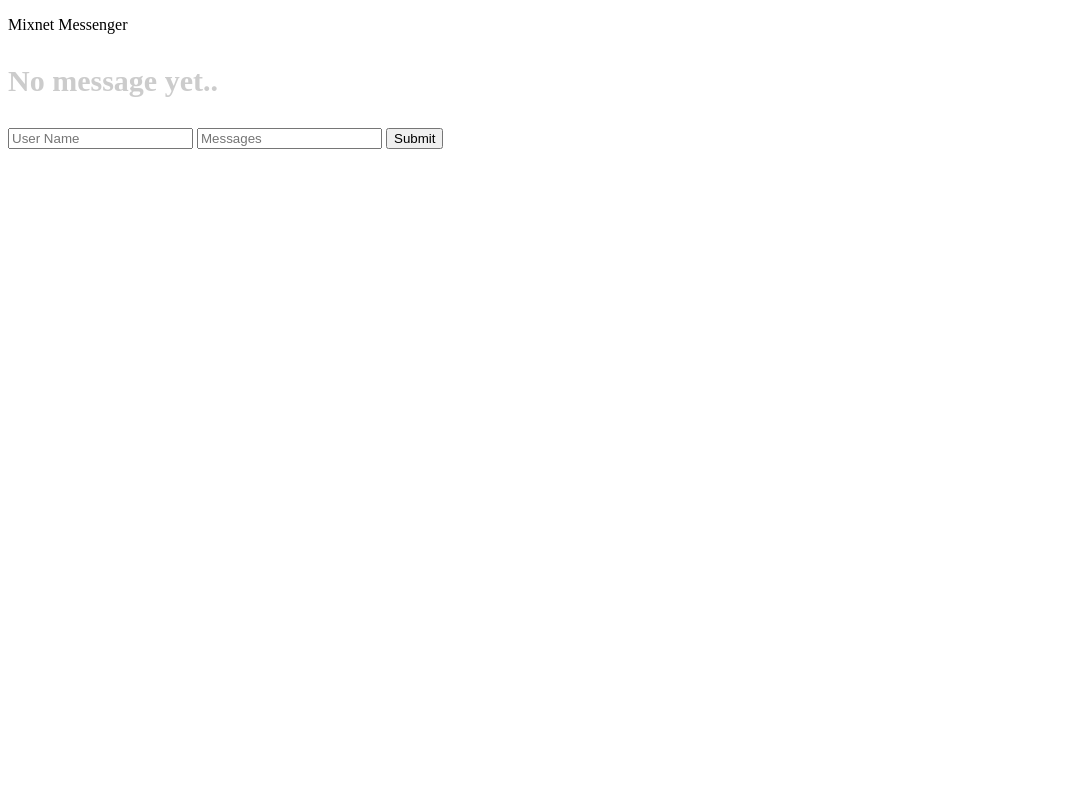
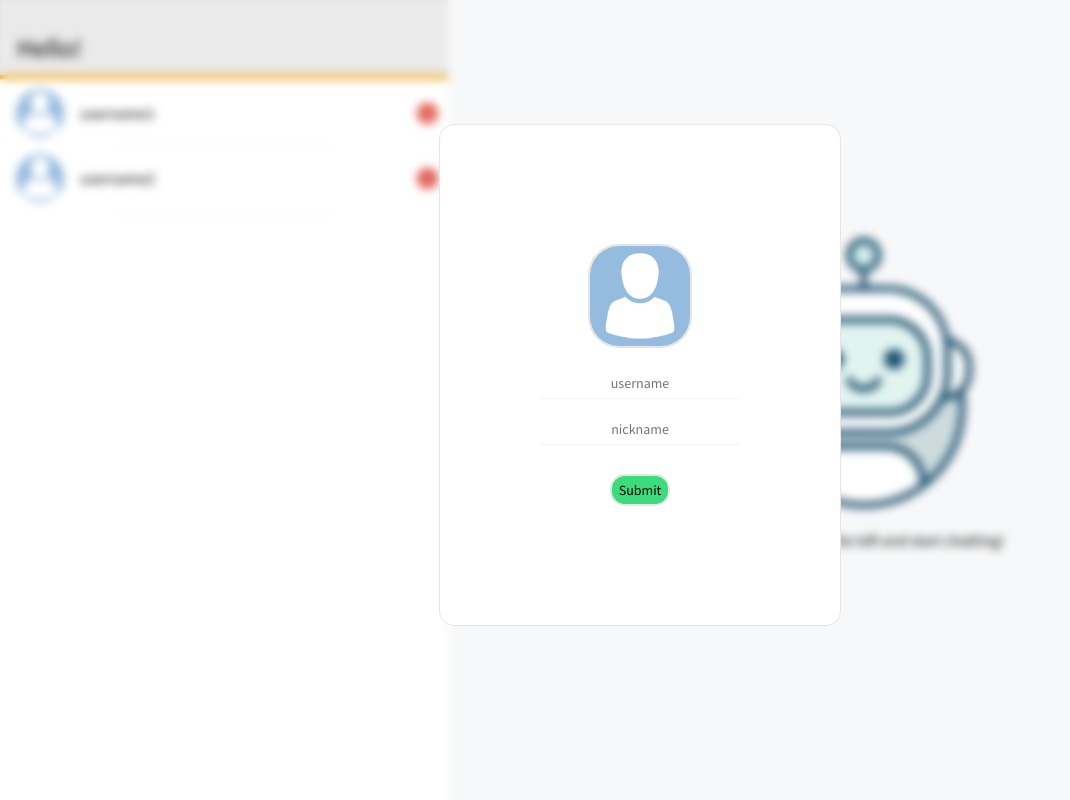
Before and after one commit to ECS153/final-project-beep-beep-boop-boop, a Flask app: page / in a window 1280 px wide. Shown: the whole page, without its empty margins (0-1070 px from the left). Run offline with Flask 2, Linux system fonts and the light colour scheme; some libraries are stand-ins or nearby versions.

Commit message:
Front-end (login, interface after logged in) with corresponding client-to-server action. Still missing: generate html for each online user, chat interface on the right

```diff
--- a/app/server.py
+++ b/app/server.py
@@ -128,6 +128,7 @@ def assign_private_room(data, method=[]):
         close_room(sid)
 
     join_room(request.sid)
+    print(data);
     client[data['username']] = {
         'nickname': data['username'],
         'public_key': data['public_key']
--- a/app/static/main.js
+++ b/app/static/main.js
@@ -1,4 +1,8 @@
 let socket = io.connect('http://' + document.domain + ':' + location.port);
+var username;
+var nickname;
+var public_key;
+var private_key;
 var server_public_key = null;
 var online_users = null;
 
@@ -46,6 +50,8 @@ window.crypto.subtle.generateKey(
     console.log(key);
     console.log(key.publicKey);
     console.log(key.privateKey);
+    public_key = key.public_key;
+    private_key = key.private_key;
 })
 .catch(function(err){
     console.error(err);
@@ -64,13 +70,10 @@ window.crypto.subtle.generateKey(
 // });
 
 
+
+document.getElementById("submit").addEventListener("click", handle_login);
+
 socket.on('connect', function() {
-    console.log("sending join now")
-    socket.emit('join', {
-        username: "b",
-        public_key: ""
-    })
-
     var form = $('form' ).on( 'submit', function( e ) {
         e.preventDefault()
         let user_name = $( 'input.username' ).val()
@@ -92,12 +95,14 @@ socket.on('connect', function() {
 
 socket.on('user list', function(user_list) {
     console.log(user_list)
-    online_users = user_list
+    online_users = user_list;
+    update_users_list();
 });
 
 socket.on('public key', function(data){
-    console.log(data)
-    server_public_key = data['public_key']
+    console.log(data);
+    server_public_key = data['public_key'];
+    document.getElementById("login_view").classList.add("hidden");
 });
 
 socket.on( 'message', function( msg ) {
@@ -107,3 +112,47 @@ socket.on( 'message', function( msg ) {
     $( 'div.message_holder' ).append( '<div><b style="color: #000">'+msg.sender+'</b> '+msg.message+'</div>' )
     }
 });
+
+
+function handle_login() {
+    console.log("hello");
+    login_card = document.getElementById("login_view").children[0];
+    username = login_card.children[1].value;
+    nickname = login_card.children[3].value;
+
+    if (nickname == "") {
+        nickname = username;
+    }
+    console.log(public_key);
+    if (username != "") {
+        document.getElementById("nickname").innerHTML = nickname;
+        color_strip = document.getElementsByClassName("color_strip")[0];
+        color_strip.classList.add("green");
+        color_strip.classList.remove("yellow");
+        socket.emit('join', {
+            username: username,
+            nickname: nickname,
+            public_key: ""
+        });
+    } else {
+        login_card.children[1].classList.add("error");
+        setTimeout(function(){
+            login_card.children[1].classList.remove('error');
+            //....and whatever else you need to do
+        }, 500);
+    }
+}
+
+
+function update_users_list() {
+    var usernames = []
+
+    for (var username in online_users)  // this is extracting username (or key) from the json
+        usernames.push(username)
+
+
+//    <div class="user" id="username2"><div class="flex-container"><img src="{{ url_for('static', filename = 'img/avatar.png') }}"><div class="username">username2</div><div class="notification">0</div></div><div class="divider"></div></div>
+}
+
+
+// Sockets
--- /dev/null
+++ b/app/static/website.css
@@ -0,0 +1,196 @@
+html, body {
+    margin: 0;
+    height: 100%;
+    overflow: hidden;
+    font-family: Source Sans Pro;
+}
+
+input {
+    font-family: Source Sans Pro;
+}
+
+.flex-container {
+    display: flex;
+    flex-direction: row;
+    justify-content: center;
+    align-items: center;
+}
+
+#login_view {
+    backdrop-filter: blur(5px);
+    position: absolute;
+    height: 100%;
+    width: 100%;
+}
+
+.card {
+    background: white;
+    border: 0.5px solid rgb(229,229,229);
+    border-radius: 15px;
+    height: 500px;
+    width: 400px;
+    display: flex;
+    flex-direction: column;
+    justify-content: center;
+    align-items: center;
+    margin-bottom: 50px;
+}
+
+.card img {
+    border-radius: 30%;
+    border: 2px solid rgb(229,229,229);
+    height: 100px;
+    width: 100px;
+    margin-bottom: 25px;
+}
+
+.card input {
+    border: none;
+    text-align: center;
+    font-size: 14px;
+}
+
+.card .error{
+    color: red;
+    animation: shake 0.5s;
+}
+
+.card .divider {
+    margin: 5px 0 20px 0;
+}
+
+.card .button {
+    margin-top: 10px;
+}
+
+.button {
+    background: rgb(59, 220, 124);
+    border: 2px solid rgb(229,229,229);
+    border-radius: 15px;
+    font-size: 14px;
+    cursor: pointer;
+    padding: 5px 7px;
+}
+
+input:focus{
+    outline: none;
+}
+
+.side {
+    flex-basis: 35%;
+    height: 100vh;
+}
+
+.side header {
+    background: rgb(234,234,234);
+    border: 0.5px solid rgb(229,229,229);
+    justify-content: center;
+}
+
+.side header div {
+    margin: 30px 16px 10px 16px;
+    font-size: 26px;
+    cursor: pointer;
+}
+
+.side header img {
+    border-radius: 50%;
+    height: 40px;
+    width: 40px;
+}
+
+.side .user {
+    cursor: pointer;
+    height: 65px;
+}
+
+.side .user:hover {
+    background: rgb(243,243,243);
+}
+
+.side .user img {
+    border-radius: 50%;
+    padding: 10px 16px;
+    height: 48px;
+    width: 48px;
+}
+
+.side .user .username {
+    flex-grow: 1;
+    margin: auto 0;
+}
+
+.side .user .notification {
+    background: rgb(222,82,70);
+    border-radius: 50%;
+    color: white;
+    font-size: 12px;
+    font-weight: light;
+    padding: 3px 3px;
+    text-align: center;
+    width: 15px;
+    margin: auto 10px;;
+}
+
+.chat {
+    background: rgb(247,248,249);
+    flex-grow: 1;
+    height: 100vh;
+}
+
+.chat .placeholder {
+    display: flex;
+    flex-direction: column;
+    align-items: center;
+    justify-content: center;
+    height: 100vh;
+}
+
+.chat .placeholder img {
+    height: 55%;
+    max-height: 300px;
+    width: auto;
+    max-width: 320px;
+}
+
+.chat .placeholder div {
+    padding: 10px 0 30px 0;
+}
+
+.color_strip {
+    height: 4px;
+    width: 100%;
+}
+
+.green {
+    background: rgb(59, 220, 124);
+}
+
+.yellow {
+    background: rgb(244,160,0);
+}
+
+.divider {
+    background: rgb(243,243,243);
+    height: 0.5px;
+    width: 50%;
+    margin: 0 auto;
+}
+
+.hidden {
+    display: none;
+}
+
+@keyframes shake {
+  0% { transform: translate(1px, 1px) rotate(0deg); }
+  10% { transform: translate(-1px, -2px) rotate(-1deg); }
+  20% { transform: translate(-3px, 0px) rotate(1deg); }
+  30% { transform: translate(3px, 2px) rotate(0deg); }
+  40% { transform: translate(1px, -1px) rotate(1deg); }
+  50% { transform: translate(-1px, 2px) rotate(-1deg); }
+  60% { transform: translate(-3px, 1px) rotate(0deg); }
+  70% { transform: translate(3px, 1px) rotate(-1deg); }
+  80% { transform: translate(-1px, -1px) rotate(1deg); }
+  90% { transform: translate(1px, 2px) rotate(0deg); }
+  100% { transform: translate(1px, -2px) rotate(-1deg); }
+}
--- a/app/templates/website.html
+++ b/app/templates/website.html
@@ -4,21 +4,59 @@
 <head>
     <meta charset="UTF-8">
     <title>Mixnet Messenger</title>
-    <script src="https://ajax.googleapis.com/ajax/libs/jquery/1.12.4/jquery.min.js"></script>
-    <script src="https://cdnjs.cloudflare.com/ajax/libs/socket.io/1.7.3/socket.io.min.js"></script>
-    <script type="text/javascript" src="{{ url_for('static', filename = 'main.js') }}"></script>
+    <link href="https://fonts.googleapis.com/css2?family=Source+Sans+Pro&display=swap" rel="stylesheet">
+    <link rel="stylesheet" type="text/css" href="{{ url_for('static', filename = 'website.css') }}">
 </head>
 
 <body>
-    <p>Mixnet Messenger</p>
+    <div class="flex-container" id="login_view">
+        <div class="card">
+            <img src="{{ url_for('static', filename = 'img/avatar.png') }}">
+            <input type="text" placeholder="username">
+            <div class="divider"></div>
+            <input type="text" placeholder="nickname">
+            <div class="divider"></div>
+            <div class="button" id="submit">Submit</div>
+        </div>
+    </div>
 
-    <h3 style='color: #ccc;font-size: 30px;'>No message yet..</h3>
-    <div class="message_holder"></div>
-    <form action="" method="POST">
-        <input type="text" class="username" placeholder="User Name"/>
-        <input type="text" class="message" placeholder="Messages"/>
-        <input type="submit"/>
-    </form>
+    <div class="flex-container">
+        <div class="side">
+            <header>
+                <div id="nickname">Hello!</div>
+            </header>
+            <div class="color_strip yellow"></div>
+            <div class="online_users">
+                <div class="user" id="username1">
+                    <div class="flex-container">
+                        <img src="{{ url_for('static', filename = 'img/avatar.png') }}">
+                        <div class="username">username1</div>
+                        <div class="notification">12</div>
+                    </div>
+                    <div class="divider"></div>
+                </div>
+
+                <div class="user" id="username2">
+                    <div class="flex-container">
+                        <img src="{{ url_for('static', filename = 'img/avatar.png') }}">
+                        <div class="username">username2</div>
+                        <div class="notification">0</div>
+                    </div>
+                    <div class="divider"></div>
+                </div>
+
+            </div>
+        </div>
+
+        <div class="chat">
+            <div class="placeholder">
+                <img src="{{ url_for('static', filename = 'img/robot.png') }}">
+                <div>Select a user on the left and start chatting!</div>
+            </div>
+        </div>
+    </div>
 </body>
-
+<script src="https://ajax.googleapis.com/ajax/libs/jquery/1.12.4/jquery.min.js"></script>
+<script src="https://cdnjs.cloudflare.com/ajax/libs/socket.io/1.7.3/socket.io.min.js"></script>
+<script type="text/javascript" src="{{ url_for('static', filename = 'main.js') }}"></script>
 </html>
```
Also changed, not shown: app/static/img/avatar.png (added), app/static/img/robot.png (added), 1 other file.
